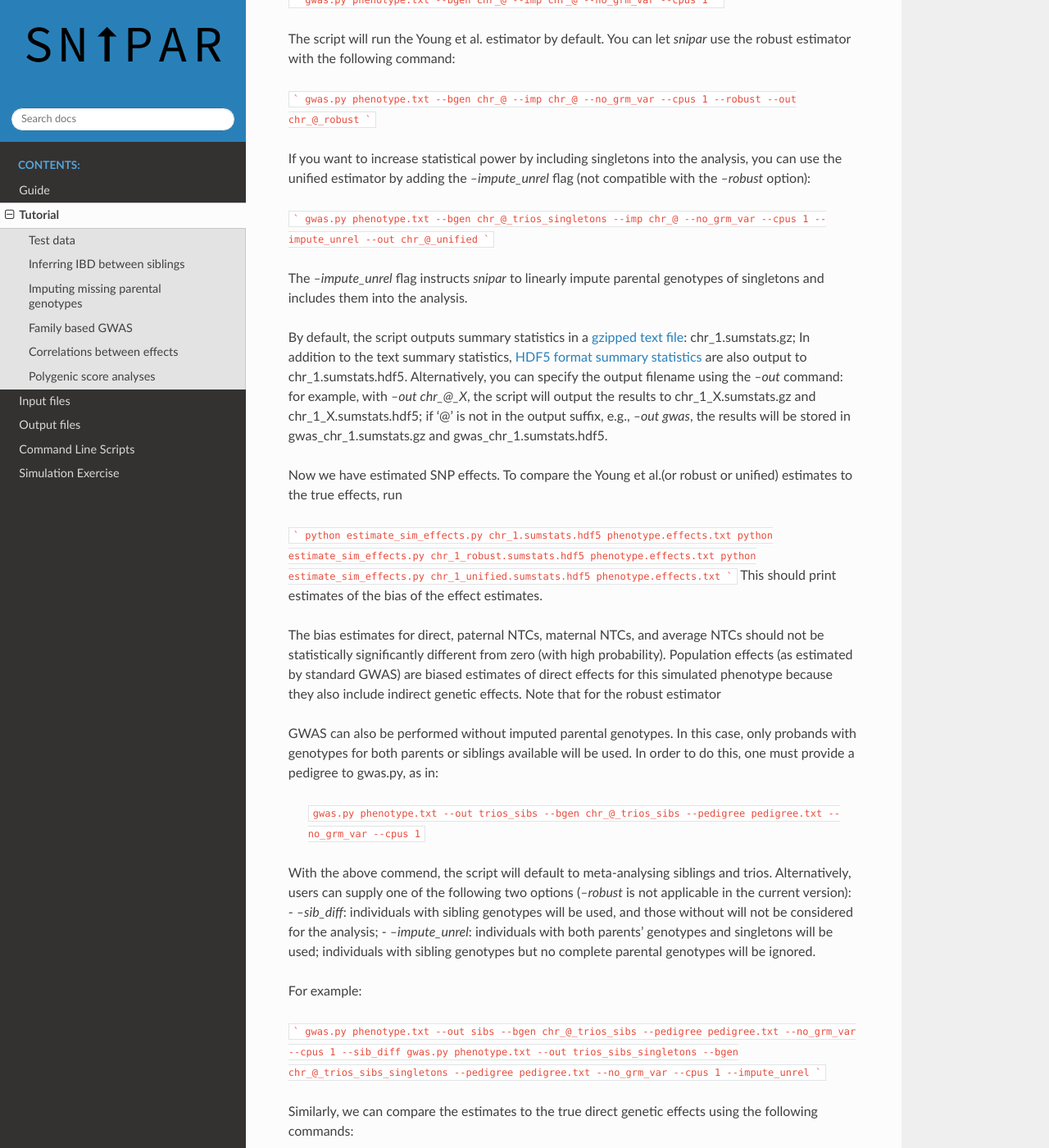
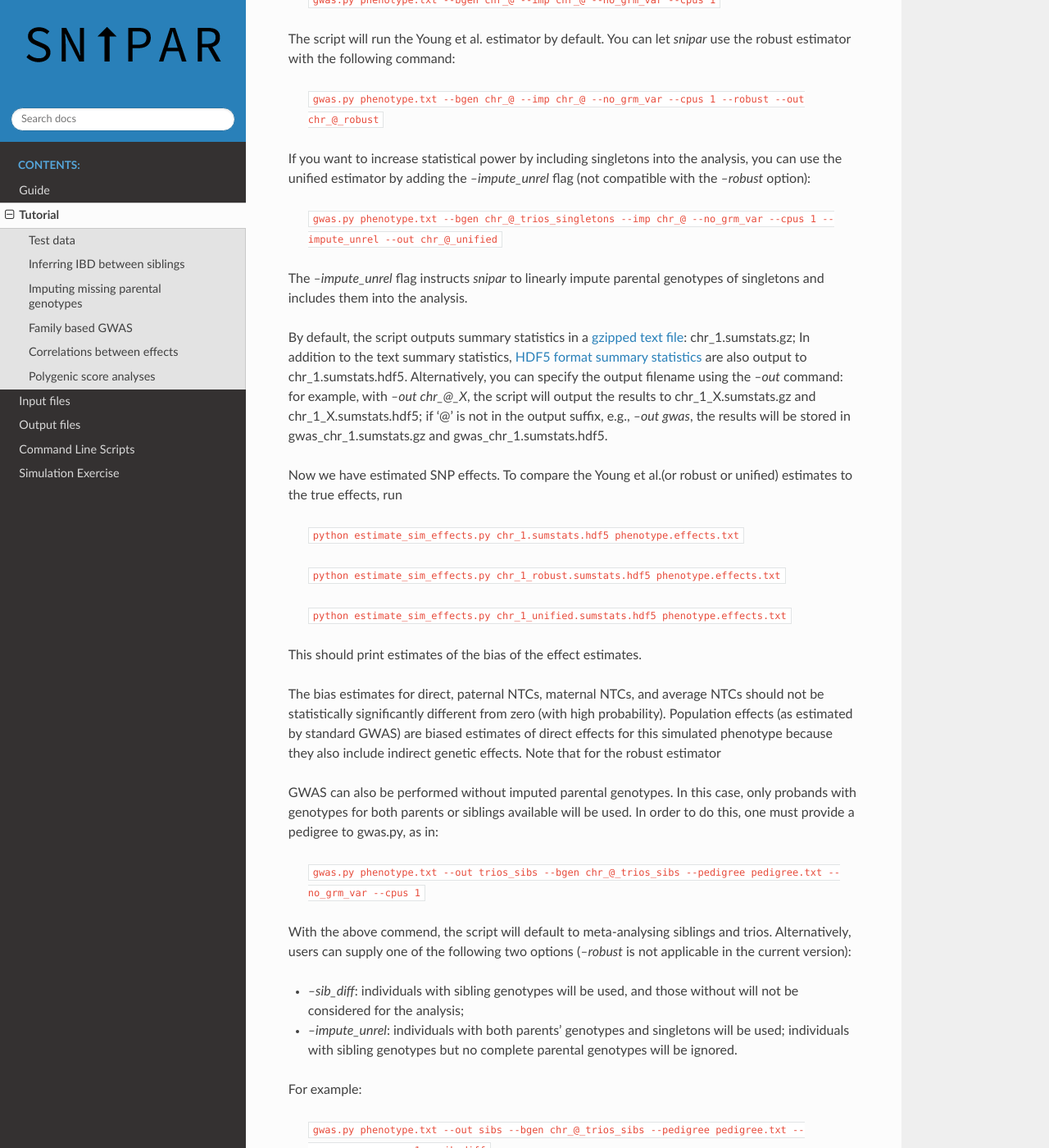
Before and after one commit to AlexTISYoung/snipar, a Sphinx documentation site: the page built from docs/tutorial.rst, in a window 1280 px wide and 1400 px high, scrolled down 3361 px. Shown: the whole window at 82% size. Built offline with Sphinx 7.4.7 and the Read the Docs theme 3.1.0, drawn with Linux system fonts in a browser that asks for light colours; some of the changed text lies outside the part shown.

Commit message:
Fixed indentation

````diff
--- a/docs/tutorial.rst
+++ b/docs/tutorial.rst
@@ -13,15 +13,11 @@ If *snipar* has been installed succesfully, the :ref:`command line scripts <scri
 executables in your terminal. A script that should be accessible loads the tutorial example data into a specified directory.
 To create a directory called 'example_data/' in the current directory and load the example data into it, use the command:
 
-```
-snipar_example_data.py --dest example_data
-```
+    ``snipar_example_data.py --dest example_data``
 
 You can create the example data directory elsewhere by changing the --dest argument. Please change your working directory to example_data/:
 
-```
-cd example_data
-```
+    ``cd example_data``
 
 In this directory, there is some example data.
 The file phenotype.txt is a :ref:`phenotype file <phenotype>` containing a simulated phenotype with direct, paternal, and maternal effects, where 80% of the phenotypic
@@ -44,9 +40,7 @@ alternatively, a genotyping error probability can be provided using the --p_erro
 genotyping error rates greater than 0.01 will be filtered out, but this threshold can be changed with the --max_error argument.
 To infer the IBD segments from the genotype data in chr_1.bed,use the following command
 
-```
-ibd.py --bed chr_@ --king king.kin0 --agesex agesex.txt --out chr_@ --threads 4 --ld_out``
-```
+    ``ibd.py --bed chr_@ --king king.kin0 --agesex agesex.txt --out chr_@ --threads 4 --ld_out``
 
 This will output the IBD segments to a :ref:`gzipped text file <ibd_segments_file>` chr_1.ibd.segments.gz.
 Genotype files split over multiple chromosomes can be specified
@@ -76,17 +70,13 @@ The '--ld_out' argument writes the LD scores to file in the same format as LDSC
 
 The user can also input a phased .bgen file. For example, to infer IBD from chr_1.bgen using the genetic map in genetic_map.txt, use this command:
 
-```
-ibd.py --bgen chr_@ --king king.kin0 --agesex agesex.txt --out chr_@ --threads 4 --ld_out --map genetic_map.txt
-```
+    ``ibd.py --bgen chr_@ --king king.kin0 --agesex agesex.txt --out chr_@ --threads 4 --ld_out --map genetic_map.txt``
 
 If the user has a :ref:`pedigree file <pedigree>`, they can input that instead of the *--king* and *--agesex* arguments.
 Siblings are inferred as individuals in the pedigree that share both parents.
 Using the example pedigree in pedigree.txt, you can infer IBD using this command:
 
-```
-ibd.py --bed chr_@ --pedigree pedigree.txt --map genetic_map.txt --out chr_@ --threads 4 --ld_out
-```
+    ``ibd.py --bed chr_@ --pedigree pedigree.txt --map genetic_map.txt --out chr_@ --threads 4 --ld_out``
 
 Imputing missing parental genotypes
 -----------------------------------
@@ -94,9 +84,7 @@ Imputing missing parental genotypes
 This is performed using the :ref:`impute.py <impute.py>` script.
 To impute the missing parental genotypes without using phase information, use this command:
 
-```
-impute.py --ibd chr_@.ibd --bed chr_@ --king king.kin0 --agesex agesex.txt --out chr_@ --threads 4
-```
+    ``impute.py --ibd chr_@.ibd --bed chr_@ --king king.kin0 --agesex agesex.txt --out chr_@ --threads 4``
 
 The script constructs a pedigree from the output of KING's relatedness inference (king.kin0),
 and age and sex information (agesex.txt).
@@ -107,9 +95,7 @@ The imputed parental genotypes are output to a :ref:`HDF5 file <imputed_file>`,
 If phased haplotypes are available in .bgen format, the imputation can use these as input, which improves the accuracy of the imputation.
 To perform imputation from the phased .bgen file in example_data/, use the following command:
 
-```
-impute.py --ibd chr_@.ibd --bgen chr_@ --king king.kin0 --agesex agesex.txt --out chr_@ --threads 4
-```
+    ``impute.py --ibd chr_@.ibd --bgen chr_@ --king king.kin0 --agesex agesex.txt --out chr_@ --threads 4``
 
 As with the ibd.py script, the impute_runner.py script can use a user input :ref:`pedigree file <pedigree>` (with the *--pedigree* argument) rather than the *--king* and *--agesex* arguments.
 
@@ -119,9 +105,7 @@ Family based GWAS
 This is performed using the :ref:`gwas.py <gwas.py>` script.
 To compute summary statistics for direct effects, non-transmitted coefficients (NTCs), and population effects for the SNPs in the .bed file, use this command:
 
-```
-gwas.py phenotype.txt --bed chr_@ --imp chr_@ --no_grm_var --chr_range 1 --cpus 1
-```
+    ``gwas.py phenotype.txt --bed chr_@ --imp chr_@ --no_grm_var --chr_range 1 --cpus 1``
 
 This takes the observed genotypes in chr_1.bed and the imputed parental genotypes in chr_1.hdf5 and uses
 them to perform, for each SNP, a joint regression onto the proband's genotype, the father's (imputed/observed) genotype, and the mother's
@@ -133,22 +117,16 @@ sample-wise phenotypic correlations will also be modeled. `--cpus` allows you to
 
 To use the .bgen file instead, use this command:
 
-```
-gwas.py phenotype.txt --bgen chr_@ --imp chr_@ --no_grm_var --cpus 1
-```
+    ``gwas.py phenotype.txt --bgen chr_@ --imp chr_@ --no_grm_var --cpus 1``
 
 The script will run the Young et al. estimator by default. You can let *snipar* use the robust estimator with the following command:
 
-```
-gwas.py phenotype.txt --bgen chr_@ --imp chr_@ --no_grm_var --cpus 1 --robust --out chr_@_robust
-```
+    ``gwas.py phenotype.txt --bgen chr_@ --imp chr_@ --no_grm_var --cpus 1 --robust --out chr_@_robust``
 
 If you want to increase statistical power by including singletons into the analysis, you can use the unified estimator by adding the `--impute_unrel`
 flag (not compatible with the `--robust` option):
 
-```
-gwas.py phenotype.txt --bgen chr_@_trios_singletons --imp chr_@ --no_grm_var --cpus 1 --impute_unrel --out chr_@_unified
-```
+    ``gwas.py phenotype.txt --bgen chr_@_trios_singletons --imp chr_@ --no_grm_var --cpus 1 --impute_unrel --out chr_@_unified``
 
 The `--impute_unrel` flag instructs *snipar* to linearly impute parental genotypes of singletons and includes them into the analysis.
 
@@ -160,11 +138,12 @@ be stored in gwas_chr_1.sumstats.gz and gwas_chr_1.sumstats.hdf5.
 
 Now we have estimated SNP effects. To compare the Young et al.(or robust or unified) estimates to the true effects, run
 
-```
-python estimate_sim_effects.py chr_1.sumstats.hdf5 phenotype.effects.txt
-python estimate_sim_effects.py chr_1_robust.sumstats.hdf5 phenotype.effects.txt
-python estimate_sim_effects.py chr_1_unified.sumstats.hdf5 phenotype.effects.txt
-```
+    ``python estimate_sim_effects.py chr_1.sumstats.hdf5 phenotype.effects.txt``
+
+    ``python estimate_sim_effects.py chr_1_robust.sumstats.hdf5 phenotype.effects.txt``
+
+    ``python estimate_sim_effects.py chr_1_unified.sumstats.hdf5 phenotype.effects.txt``
+
 This should print estimates of the bias of the effect estimates.
 
 The bias estimates for direct, paternal NTCs, maternal NTCs, and average NTCs should not be statistically significantly different from
@@ -176,22 +155,21 @@ In order to do this, one must provide a pedigree to gwas.py, as in:
     ``gwas.py phenotype.txt --out trios_sibs --bgen chr_@_trios_sibs --pedigree pedigree.txt --no_grm_var --cpus 1``
 With the above commend, the script will default to meta-analysing siblings and trios. Alternatively, users can supply one of the following two options (`--robust` is not applicable
 in the current version):
+
 - `--sib_diff`: individuals with sibling genotypes will be used, and those without will not be considered for the analysis;
 - `--impute_unrel`: individuals with both parents' genotypes and singletons will be used; individuals with sibling genotypes but no complete parental genotypes will be ignored.
 
 For example:
 
-```
-gwas.py phenotype.txt --out sibs --bgen chr_@_trios_sibs --pedigree pedigree.txt --no_grm_var --cpus 1 --sib_diff
-gwas.py phenotype.txt --out trios_sibs_singletons --bgen chr_@_trios_sibs_singletons --pedigree pedigree.txt --no_grm_var --cpus 1 --impute_unrel
-```
+    ``gwas.py phenotype.txt --out sibs --bgen chr_@_trios_sibs --pedigree pedigree.txt --no_grm_var --cpus 1 --sib_diff``
+
+    ``gwas.py phenotype.txt --out trios_sibs_singletons --bgen chr_@_trios_sibs_singletons --pedigree pedigree.txt --no_grm_var --cpus 1 --impute_unrel``
 
 Similarly, we can compare the estimates to the true direct genetic effects using the following commands:
 
-```
-python estimate_sim_effects.py sibs_chr_1.sumstats.hdf5 phenotype.effects.txt
-python estimate_sim_effects.py trios_sibs_chr_1.sumstats.hdf5 phenotype.effects.txt
-```
+    ``python estimate_sim_effects.py sibs_chr_1.sumstats.hdf5 phenotype.effects.txt``
+
+    ``python estimate_sim_effects.py trios_sibs_chr_1.sumstats.hdf5 phenotype.effects.txt``
 
 Correlations between effects
 ----------------------------
@@ -200,9 +178,7 @@ Correlations between effects
 To compute these correlations from the effects estimated in this tutorial (output by gwas.py to chr_1.sumstats.gz)
 using the LD scores computed by ibd.py (and output to chr_1.l2.ldscore.gz), use the following command:
 
-```
-correlate.py chr_@ effect --ldscores chr_@
-```
+    ``correlate.py chr_@ effect --ldscores chr_@``
 
 This should give a correlation between direct effects and average NTCs of close to 0.5. The estimated correlations
 and their standard errors, estimated by block-jacknife, are output to effect_corrs.txt.
````
